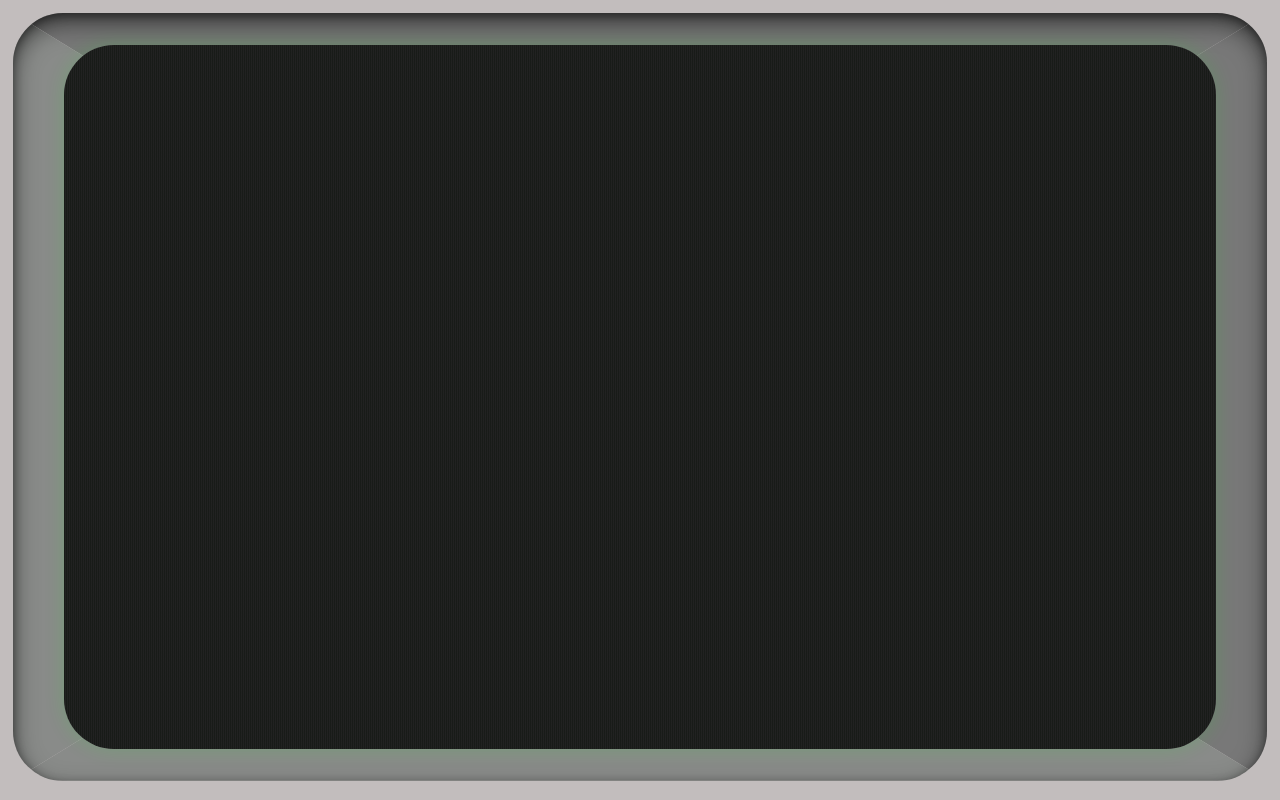
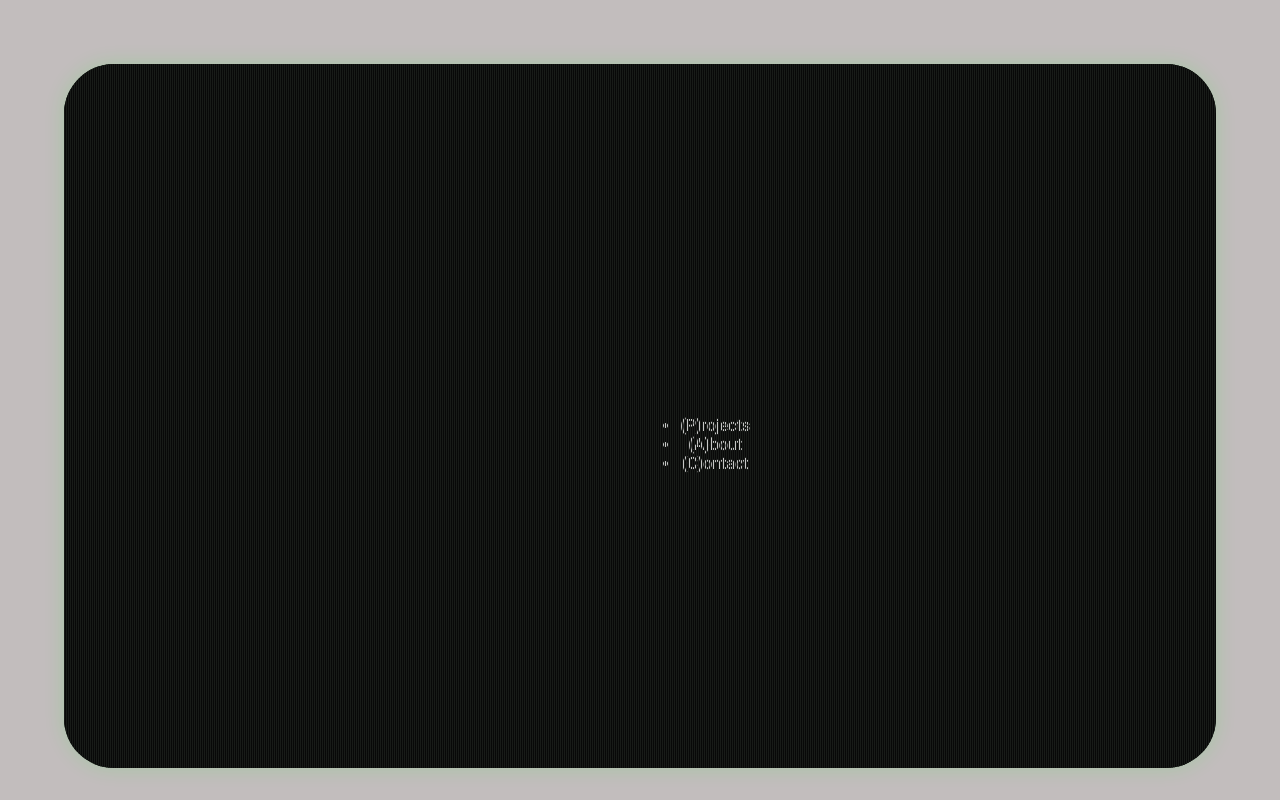
Before and after one commit to loftusjl/loftusjl, a React (Create React App) app in the folder jessel.dev/: page / in a window 1280 px wide. Built offline with nearby package versions, Linux system fonts and the light colour scheme.

Commit message:
added console for storing text on screen. need to rework the screen variables. I copied the variable names in screen.scss and variables like a dummy

```diff
--- a/jessel.dev/public/index.html
+++ b/jessel.dev/public/index.html
@@ -3,6 +3,10 @@
   <head>
     <meta charset="utf-8" />
     <link rel="icon" href="%PUBLIC_URL%/favicon.ico" />
+    <link
+      href="https://fonts.googleapis.com/css2?family=Roboto&display=swap"
+      rel="stylesheet"
+    />
     <meta name="viewport" content="width=device-width, initial-scale=1" />
     <meta name="theme-color" content="#000000" />
     <meta
--- a/jessel.dev/src/Components/Screen/Screen.js
+++ b/jessel.dev/src/Components/Screen/Screen.js
@@ -2,5 +2,10 @@ import React from "react";
 import "./Screen.scss";
 
 export const Screen = () => {
-  return <div id="Screen"></div>;
+  return (
+    <>
+      <div id="Screen"></div>
+      <div id="ScreenOverlay"></div>
+    </>
+  );
 };
--- a/jessel.dev/src/Components/Screen/Screen.scss
+++ b/jessel.dev/src/Components/Screen/Screen.scss
@@ -1,20 +1,29 @@
 @import "../../sass/variables";
 
 #Screen {
-  height: calc(#{$screen-height} - 8vh);
-  width: calc(#{$screen-width} - 8vw);
+  height: $screen-height;
+  width: $screen-width;
   background-color: black;
   z-index: 1;
   position: fixed;
-  top: calc(#{$screen-top} + 4vh);
-  left: calc(#{$screen-left} + 4vw);
-  border-radius: 50px;
+  top: $screen-top;
+  left: $screen-left;
+  border-radius: $screen-border-radius;
   @include glow-z-3;
+}
+#ScreenOverlay {
+  position: fixed;
+  top: $screen-top;
+  left: $screen-left;
+  height: $screen-height;
+  width: $screen-width;
+  border-radius: $screen-border-radius;
+  z-index: 99;
   background: repeating-linear-gradient(
     90deg,
     $primary-screen,
     $primary-screen 1px,
-    hsl(0, 0%, 13%) 0,
-    hsl(0, 0%, 13%) 2px
+    hsla(0, 0%, 13%, 0.301) 0,
+    hsla(0, 0%, 13%, 0.199) 2px
   );
 }
--- /dev/null
+++ b/jessel.dev/src/Pages/Home/Console/Console.js
@@ -0,0 +1,14 @@
+import React from "react";
+import "./Console.scss";
+
+export const Console = () => {
+  return (
+    <div id="Console">
+      <ul>
+        <li>(P)rojects</li>
+        <li>(A)bout</li>
+        <li>(C)ontact</li>
+      </ul>
+    </div>
+  );
+};
--- /dev/null
+++ b/jessel.dev/src/Pages/Home/Console/Console.scss
@@ -0,0 +1,10 @@
+@import "../../../sass/variables";
+
+#Console {
+  color: white;
+  position: fixed;
+  top: 50%;
+  left: 50%;
+  z-index: 6;
+  font-weight: 800;
+}
--- a/jessel.dev/src/Pages/Home/Home.js
+++ b/jessel.dev/src/Pages/Home/Home.js
@@ -1,6 +1,7 @@
 import React from "react";
 import { MonitorBackdrop } from "../../Components/MonitorBackdrop/MonitorBackdrop";
 import { Screen } from "../../Components/Screen/Screen";
+import { Console } from "./Console/Console";
 import PropTypes from "prop-types";
 
 function Home(props) {
@@ -8,6 +9,7 @@ function Home(props) {
     <div>
       <Screen />
       <MonitorBackdrop />
+      <Console />
     </div>
   );
 }
--- a/jessel.dev/src/index.css
+++ b/jessel.dev/src/index.css
@@ -1,13 +1,9 @@
 body {
   margin: 0;
-  font-family: -apple-system, BlinkMacSystemFont, 'Segoe UI', 'Roboto', 'Oxygen',
-    'Ubuntu', 'Cantarell', 'Fira Sans', 'Droid Sans', 'Helvetica Neue',
-    sans-serif;
-  -webkit-font-smoothing: antialiased;
-  -moz-osx-font-smoothing: grayscale;
+  font-family: "Roboto", sans-serif;
 }
 
 code {
-  font-family: source-code-pro, Menlo, Monaco, Consolas, 'Courier New',
+  font-family: source-code-pro, Menlo, Monaco, Consolas, "Courier New",
     monospace;
 }
--- a/jessel.dev/src/sass/_variables.scss
+++ b/jessel.dev/src/sass/_variables.scss
@@ -3,10 +3,11 @@ $primary-screen: hsl(120, 6%, 10%);
 $primary-screen-text: hsl(125, 100%, 50%);
 
 // Sizes
-$screen-width: 98vw;
-$screen-height: 96vh;
-$screen-top: calc((100vw - #{$screen-width}) / 2);
+$screen-width: 90vw;
+$screen-height: 88vh;
+$screen-top: calc(((100vw - #{$screen-width}) / 2));
 $screen-left: calc((100vw - #{$screen-width}) / 2);
+$screen-border-radius: 50px;
 
 // Box Shadow Mixins
 @mixin z-1 {
```
